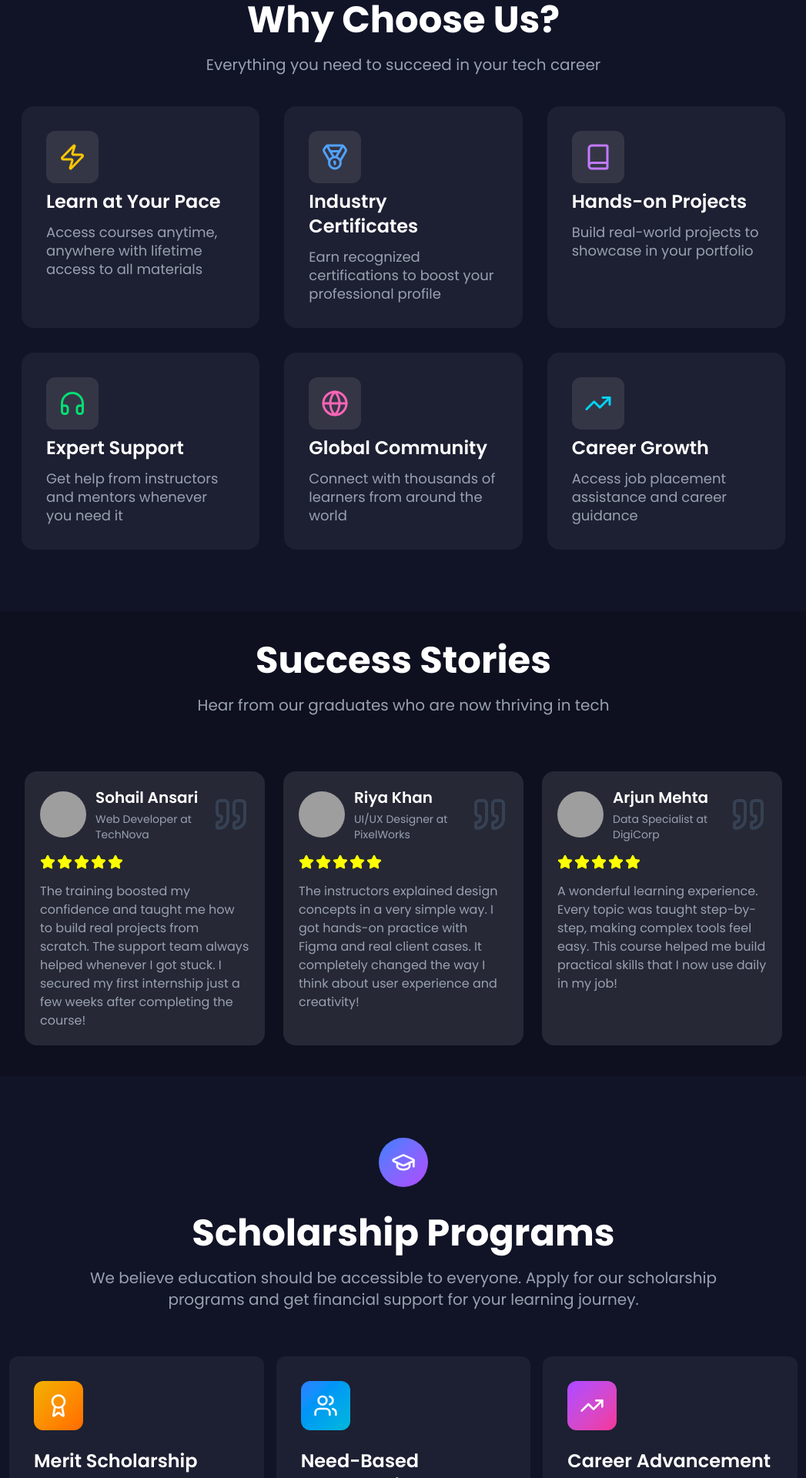
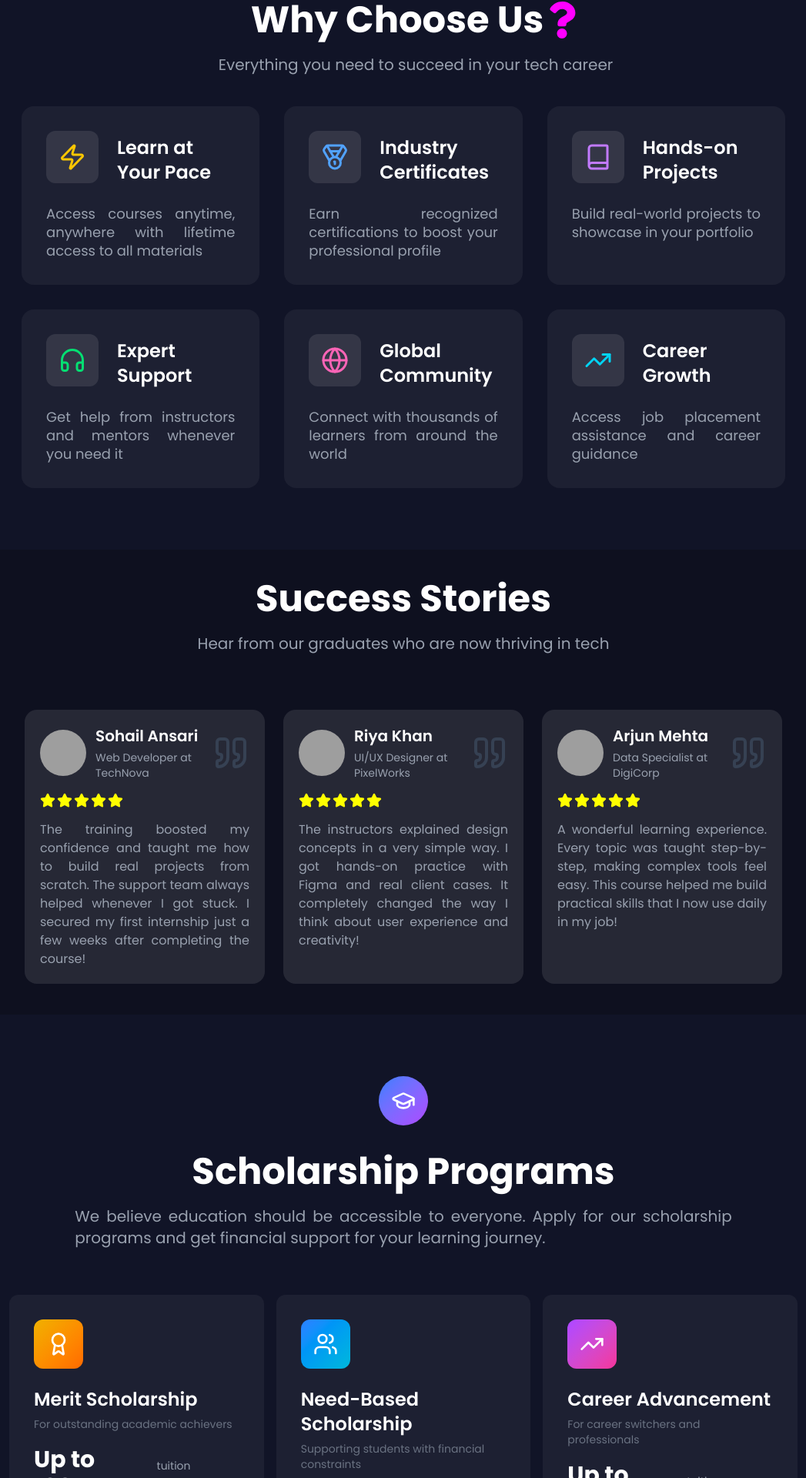
Before and after one commit to sensei-webdev/cttc, a React (Vite) app: page / in a window 1280 px wide. Shown: the part 1616-3536 px from the top of the page at 77% size, without its empty margins (116-1163 px from the left). Built offline with nearby package versions, Linux system fonts and the light colour scheme; grey boxes are pictures that could not be loaded.

Commit message:
Completed responsiveness or /

```diff
--- a/src/components/Footer.jsx
+++ b/src/components/Footer.jsx
@@ -61,7 +61,7 @@ const footerLinks = [
 
 const Footer = () => {
   return (
-    <footer className="text-gray-400 md:py-10 md:px-20 bg-black/70">
+    <footer className="mt-10 text-gray-400 md:py-10 md:px-20 bg-black/70">
       <main className="flex flex-col gap-5 pb-10 mx-8 border-b-2 md:mx-0 md:flex-row">
         <div className="flex-1 p-4 md:pb-0">
           <a href="/">
--- a/src/sections/Scholarship.jsx
+++ b/src/sections/Scholarship.jsx
@@ -62,13 +62,13 @@ const Scholarship = () => {
         <div className="inline-flex items-center justify-center w-16 h-16 mb-4 rounded-full bg-linear-to-br from-blue-500 to-purple-500">
           <GraduationCap size={32} />
         </div>
-        <h1 className="text-5xl font-bold">Scholarship Programs</h1>
-        <p className="mb-10 text-xl text-center text-gray-400 md:w-2/3">
+        <h1 className="text-4xl font-bold text-center lg:text-5xl">Scholarship Programs</h1>
+        <p className="w-5/6 mb-10 text-xl text-justify text-gray-400 md:w-2/3">
           We believe education should be accessible to everyone. Apply for our
           scholarship programs and get financial support for your learning
           journey.
         </p>
-        <main className="flex w-4/5 gap-4">
+        <main className="flex flex-col w-5/6 gap-4 md:w-4/5 lg:flex-row">
           {scholarships.map((items, index) => (
             <div
               key={index}
@@ -81,9 +81,9 @@ const Scholarship = () => {
                 <span className="text-2xl font-semibold">{items.title}</span>
               </div>
               <p className="text-sm text-gray-500">{items.subtitle}</p>
-              <div className="flex items-center gap-1 my-3">
-                <span className="text-3xl font-bold">{items.coverage}</span>
-                <span className="text-gray-400">{items.coverageP}</span>
+              <div className="flex items-center gap-2 my-3">
+                <span className="text-xl font-bold md:text-3xl">{items.coverage}</span>
+                <span className="text-sm text-gray-400">{items.coverageP}</span>
               </div>
               <div>
                 <p className="mb-2">Eligibility Criteria:</p>
@@ -109,12 +109,12 @@ const Scholarship = () => {
 
       <div className="flex flex-col w-4/5 gap-4 p-8 mx-auto text-center border bg-linear-to-r from-blue-600/20 to-purple-600/20 border-blue-500/30 rounded-2xl opacity-80">
         <span>Application Process</span>
-        <p className="w-1/2 mx-auto text-sm tracking-wide text-gray-400">
+        <p className="mx-auto text-sm tracking-wide text-justify text-gray-400 md:w-2/3 lg:w-1/2">
           Applications are reviewed on a rolling basis. Submit your application
           along with required documents, and our scholarship committee will
           review within 2 weeks. Selected candidates will be notified via email.
         </p>
-        <ul className="flex gap-3 mx-auto text-sm text-gray-400">
+        <ul className="flex flex-col gap-3 mx-auto text-sm text-gray-400 md:flex-row">
           <li>• Application Deadline: Rolling</li>
           <li>• Review Period: 2 weeks</li>
           <li>• Award Notification: Email</li>
--- a/src/sections/Testimonials.jsx
+++ b/src/sections/Testimonials.jsx
@@ -1,7 +1,6 @@
 import { Quote } from "lucide-react";
 import React from "react";
 import StarRating from "../components/StarRating";
-
 const cards = [
   {
     img: "https://images.unsplash.com/photo-1633625576932-348e73c45e82?ixlib=rb-4.1.0&ixid=M3wxMjA3fDB8MHxzZWFyY2h8MzJ8fG1hbGUlMjBwcm9maWxlfGVufDB8MnwwfHx8MA%3D%3D&auto=format&fit=crop&q=60&w=600",
@@ -29,14 +28,17 @@ const cards = [
 const Testimonials = () => {
   return (
     <section className="flex flex-col items-center w-full h-full gap-5 py-10 bg-black/20">
-      <h1 className="text-5xl font-bold">Success Stories</h1>
-      <p className="mb-8 text-xl text-gray-400">
+      <h1 className="text-4xl font-bold lg:text-5xl">Success Stories</h1>
+      <p className="mb-8 text-lg text-center text-gray-400 md:text-xl">
         Hear from our graduates who are now thriving in tech
       </p>
       <div className="flex flex-col justify-between gap-6 px-5 mt-5 lg:flex-row lg:w-4/5">
         {cards.map((items, index) => (
-          <div key={index} className="flex flex-col flex-1 gap-4 p-5 bg-white/10 rounded-2xl">
-            <div className="flex items-center gap-0.5 lg:gap-3">
+          <div
+            key={index}
+            className="flex flex-col flex-1 gap-4 p-5 bg-white/10 rounded-2xl"
+          >
+            <div className="flex items-center gap-3 lg:gap-3">
               <img
                 src={items.img}
                 alt="img"
@@ -44,14 +46,16 @@ const Testimonials = () => {
               />
               <div className="flex flex-col gap-1">
                 <h1 className="text-xl font-semibold">{items.name}</h1>
-                <p className="text-sm text-gray-400">{items.placement}</p>
+                <p className="text-xs text-gray-400 md:text-sm">
+                  {items.placement}
+                </p>
               </div>
               <div className="ml-auto text-gray-700">
                 <Quote size={48} />
               </div>
             </div>
             <StarRating rating={5} />
-            <p className="text-gray-400 ">{items.description}</p>
+            <p className="text-justify text-gray-400">{items.description}</p>
           </div>
         ))}
       </div>
--- a/src/sections/WhyUs.jsx
+++ b/src/sections/WhyUs.jsx
@@ -1,5 +1,6 @@
 import { Book, Globe, Headphones, Medal, TrendingUp, Zap } from "lucide-react";
 import React from "react";
+import { FaQuestion } from "react-icons/fa";
 
 const cards = [
   {
@@ -44,23 +45,30 @@ const cards = [
 
 const WhyUs = () => {
   return (
-    <section className="flex flex-col items-center w-full h-full gap-5 py-10">
-      <h1 className="text-5xl font-bold">Why Choose Us?</h1>
-      <p className="mb-5 text-xl text-gray-400">
+    <section className="flex flex-col w-full h-full gap-5 py-10 lg:items-center">
+      <h1 className="flex ml-8 text-4xl font-bold lg:text-5xl">
+        Why Choose Us <FaQuestion fill="magenta" />
+      </h1>
+      <p className="mb-5 ml-8 text-xl text-gray-400">
         Everything you need to succeed in your tech career
       </p>
       {/* Cards Grid */}
       <div className="grid grid-cols-1 gap-8 px-4 lg:w-4/5 md:grid-cols-2 lg:grid-cols-3">
         {/* cards */}
         {cards.map((items, index) => (
-          <div key={index} className="flex flex-col gap-3 p-8 bg-white/5 rounded-2xl">
-            <span className="flex items-center gap-2 lg:gap-0 lg:flex-col md:items-start">
+          <div
+            key={index}
+            className="flex flex-col gap-3 p-8 bg-white/5 rounded-2xl"
+          >
+            <span className="flex items-center gap-6 lg:mb-2">
               <span className="p-4 mb-2 bg-white/10 w-fit rounded-xl">
                 <items.icon size={36} className={items.color} />
               </span>
-              <h1 className="text-2xl font-semibold">{items.title}</h1>
+              <h1 className="text-xl font-semibold lg:text-2xl">
+                {items.title}
+              </h1>
             </span>
-            <p className="text-lg leading-6 text-gray-400">
+            <p className="text-lg leading-6 text-justify text-gray-400">
               {items.description}
             </p>
           </div>
```
